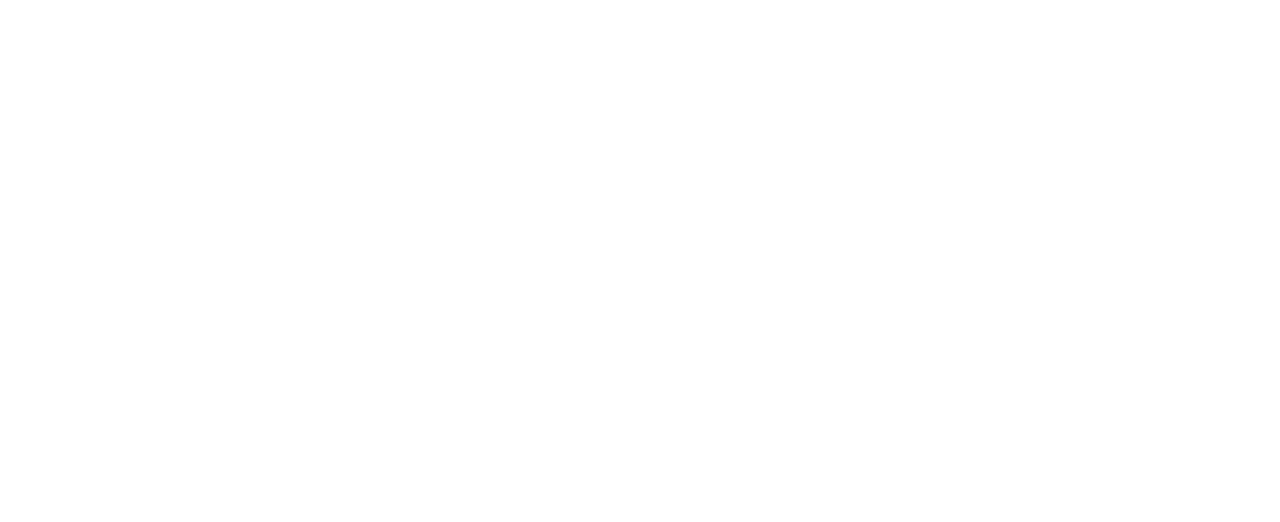
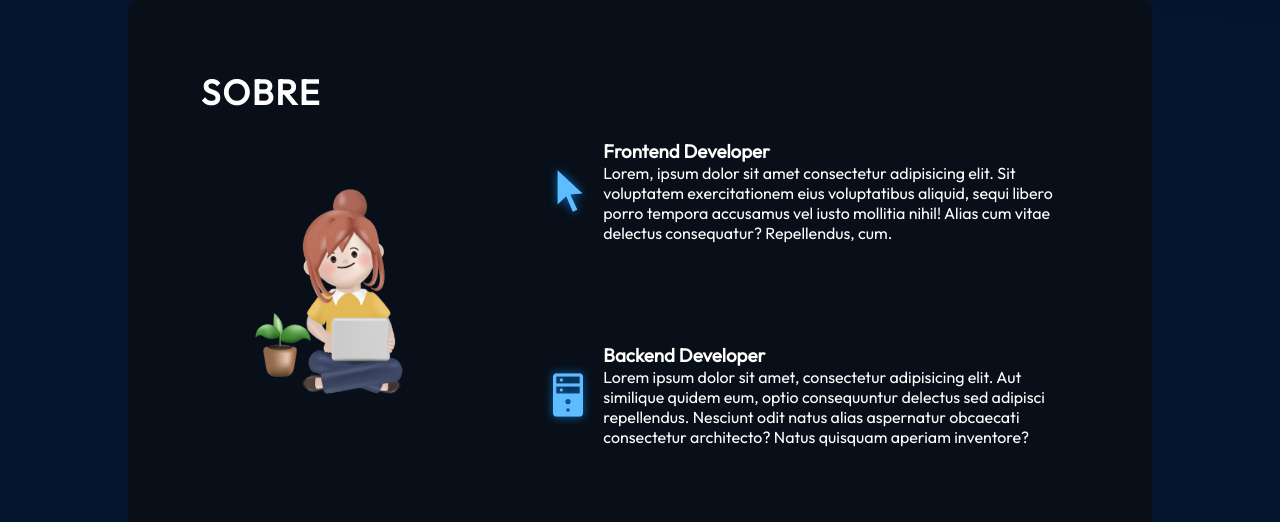
Before and after one commit to GuilhermeFreitass/react-portfolio, a React (Vite) app: page / in a window 1280 px wide. Shown: the part 852-1374 px from the top of the page. Before the commit the page ends 800 px from the top, so only its background shows below. Built offline with nearby package versions, Linux system fonts and the light colour scheme.

Commit message:
feat: add about section

```diff
--- a/src/App.jsx
+++ b/src/App.jsx
@@ -1,12 +1,16 @@
 import styles from "./App.module.css";
 import  Navbar  from "./components/Navbar/Navbar";
 import  Hero  from "./components/Hero/Hero";
+import  About  from "./components/About/About";
+import Experience from "./components/Experience/Experience";
 
 function App() {
   return (
     <div className={styles.App}>
       <Navbar />
       <Hero />
+      <About />
+      <Experience />
     </div>
   );
 }
--- /dev/null
+++ b/src/components/About/About.jsx
@@ -0,0 +1,47 @@
+import React from "react";
+
+import styles from "./About.module.css";
+import { getImageUrl } from "./../../utils";
+
+const About = () => {
+  return (
+    <section className={styles.container} id="about">
+      <h2 className={styles.title}>Sobre</h2>
+      <div className={styles.content}>
+        <img
+          src={getImageUrl("about/aboutImage.png")}
+          alt=""
+          className={styles.aboutImage}
+        />
+        <ul className={styles.aboutItems}>
+          <li className={styles.aboutItem}>
+            <img src={getImageUrl("about/cursorIcon.png")} alt="" />
+            <div className={styles.aboutItemText}>
+              <h3>Frontend Developer</h3>
+              <p>
+                Lorem, ipsum dolor sit amet consectetur adipisicing elit. Sit
+                voluptatem exercitationem eius voluptatibus aliquid, sequi
+                libero porro tempora accusamus vel iusto mollitia nihil! Alias
+                cum vitae delectus consequatur? Repellendus, cum.
+              </p>
+            </div>
+          </li>
+          <li className={styles.aboutItem}>
+            <img src={getImageUrl("about/serverIcon.png")} alt="" />
+            <div className={styles.aboutItemText}>
+              <h3>Backend Developer</h3>
+              <p>
+                Lorem ipsum dolor sit amet, consectetur adipisicing elit. Aut
+                similique quidem eum, optio consequuntur delectus sed adipisci
+                repellendus. Nesciunt odit natus alias aspernatur obcaecati
+                consectetur architecto? Natus quisquam aperiam inventore?
+              </p>
+            </div>
+          </li>
+        </ul>
+      </div>
+    </section>
+  );
+};
+
+export default About;
--- /dev/null
+++ b/src/components/About/About.module.css
@@ -0,0 +1,90 @@
+@import "../../vars.css";
+
+.container {
+  position: relative;
+  background-color: rgba(12, 12, 12, 0.6);
+  border-radius: 15px;
+  padding: 73px;
+  margin-top: 129px;
+  z-index: 1;
+  margin-left: 10%;
+  margin-right: 10%;
+}
+
+.title {
+  color: var(--color-text);
+  font-size: 35px;
+  font-weight: 700;
+  letter-spacing: 1.75px;
+  text-transform: uppercase;
+}
+
+.content {
+  display: flex;
+  flex-direction: row;
+  align-items: center;
+}
+
+.aboutImage {
+  width: 35%;
+}
+
+.aboutItems {
+  color: var(--color-text);
+  display: flex;
+  flex-direction: column;
+  gap: 50px;
+}
+
+.aboutItem {
+  display: flex;
+  flex-direction: row;
+  align-items: center;
+  border-radius: 20px;
+  list-style: none;
+  padding: 25px;
+  background-image: linear-gradient(
+    90deg,
+    rgba(165, 215, 232, 0.42) 0%,
+    rgba(255, 255, 255, 0) 100%
+  );
+  background-size: 0 100%;
+  background-repeat: no-repeat;
+    transition: 0.4s;
+}
+
+.aboutItem:hover {
+  background-size: 100% 100%;
+  transition: background-size 0.5s;
+}
+
+.aboutItem h3{
+    fontsize: 25px;
+    font-weight: 600;
+
+}
+
+.aboutItem p{
+    fontsize: 25px;
+}
+
+@media screen and (max-width: 830px){
+    .container{
+        background-color: transparent;
+        padding-left: 0;
+        padding-right: 0;
+    }
+    .content{
+        flex-direction: column;
+    }
+    .aboutImage{
+        display: none;
+    }
+    .aboutItems{
+        margin-top: 29px;
+    }
+    .aboutItem{
+        padding-left: 0;
+        padding-right: 0;
+    }
+}
--- a/src/index.css
+++ b/src/index.css
@@ -4,3 +4,7 @@
   padding: 0;
   font-family: "Outfit", Arial, Helvetica, sans-serif;
 }
+
+html{
+  scroll-behavior: smooth;
+}
--- a/src/vars.css
+++ b/src/vars.css
@@ -4,7 +4,7 @@
     --color-primary: #576cbc;
     --color-secondary: #19376d;
     --color-dark: #0b2447;
-    --color-bg: #000;
+    --color-bg: #04152d;
 
     /* fontes */
     --font-roboto: Roboto;
```
